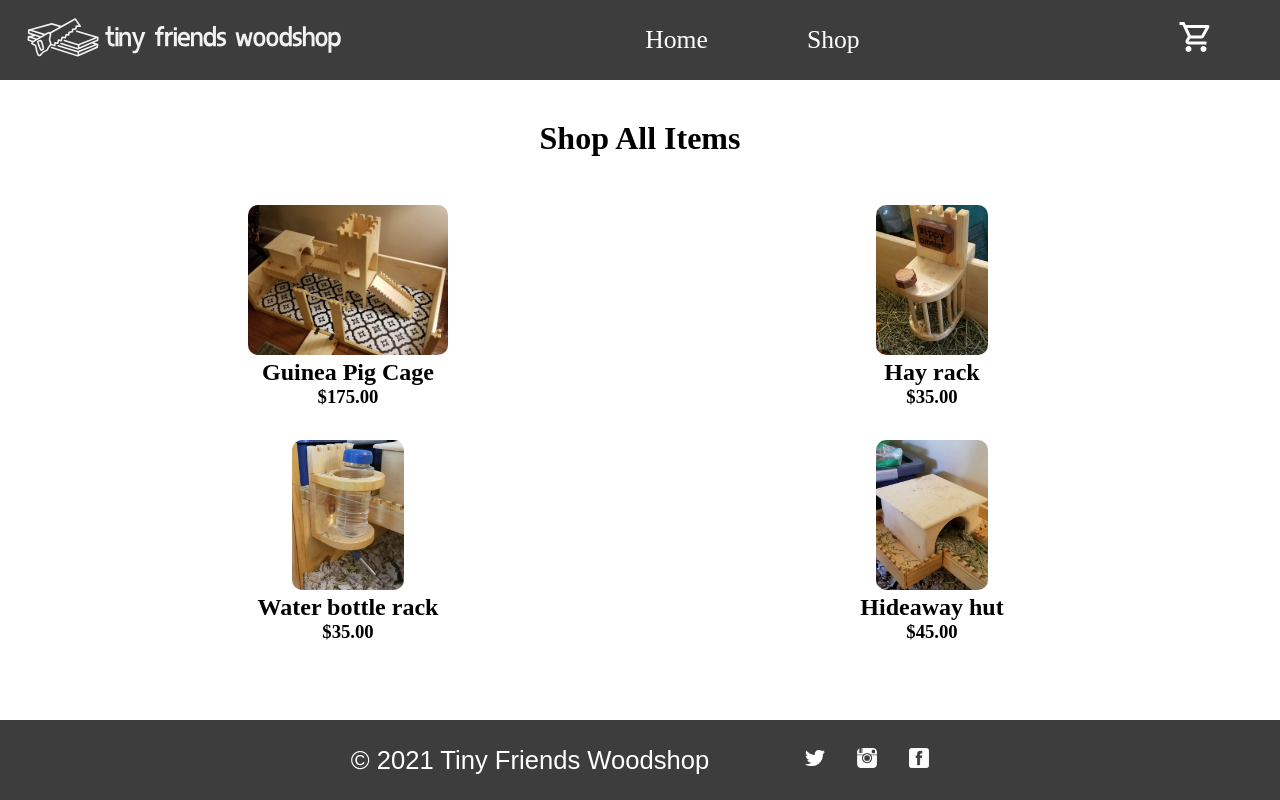
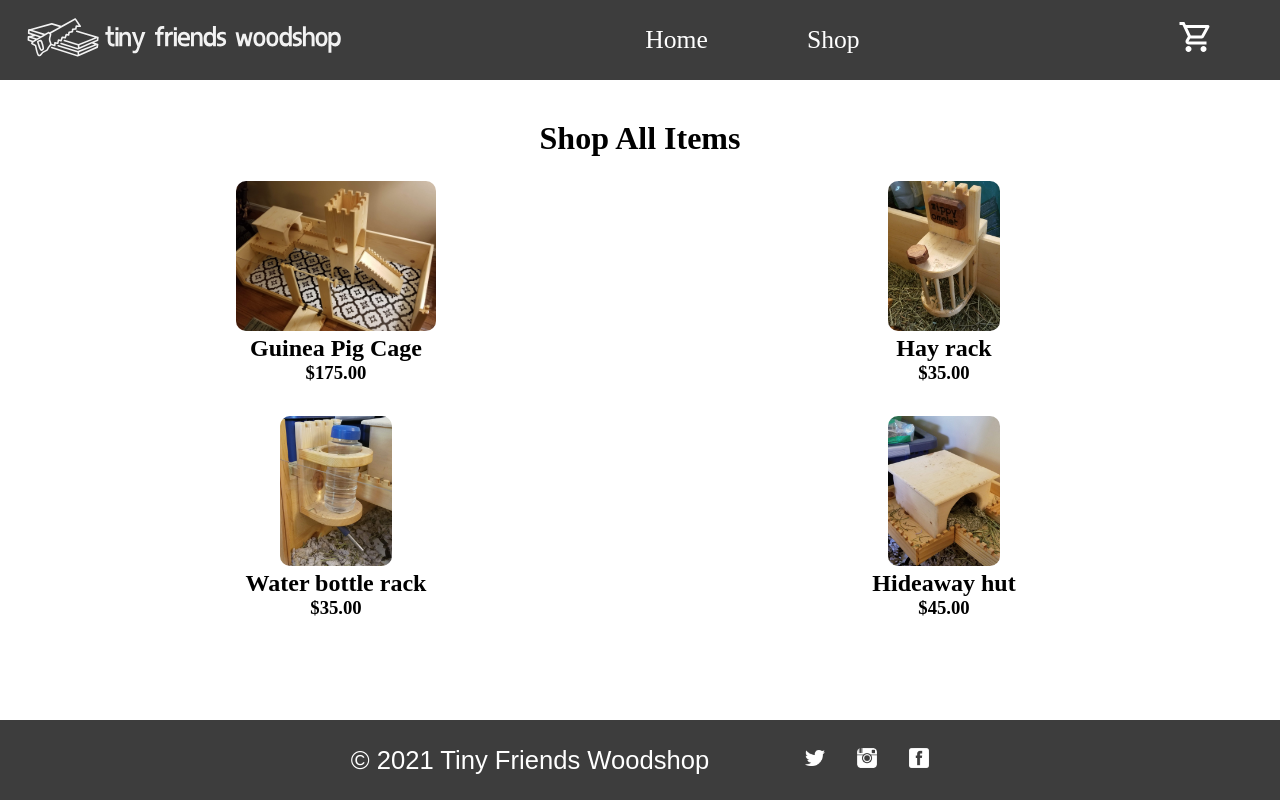
Before and after one commit to dinitrogen/shopping-cart, a React (Create React App) app: page /shop in a window 1280 px wide. Built offline with nearby package versions, Linux system fonts and the light colour scheme.

Commit message:
updated title

```diff
--- a/public/index.html
+++ b/public/index.html
@@ -24,7 +24,7 @@
       work correctly both with client-side routing and a non-root public URL.
       Learn how to configure a non-root public URL by running `npm run build`.
     -->
-    <title>React App</title>
+    <title>Tiny Friends Woodshop</title>
   </head>
   <body>
     <noscript>You need to enable JavaScript to run this app.</noscript>
--- a/src/styles/Shop.css
+++ b/src/styles/Shop.css
@@ -1,7 +1,7 @@
 
 
 .shopItemsDiv {
-    padding: 1.5rem;
+
     display: grid;
     grid-template-columns: 1fr 1fr;
 
```
